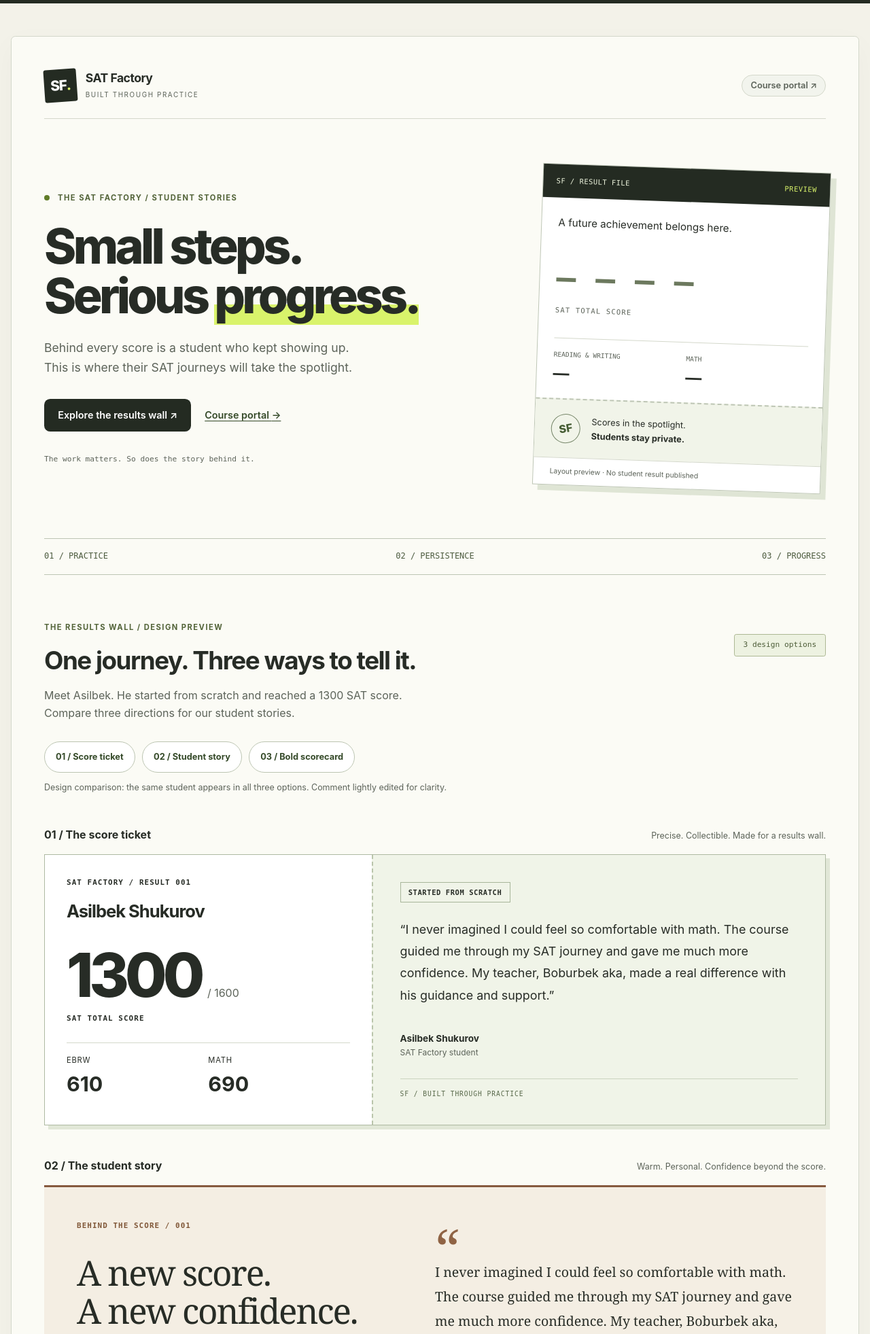
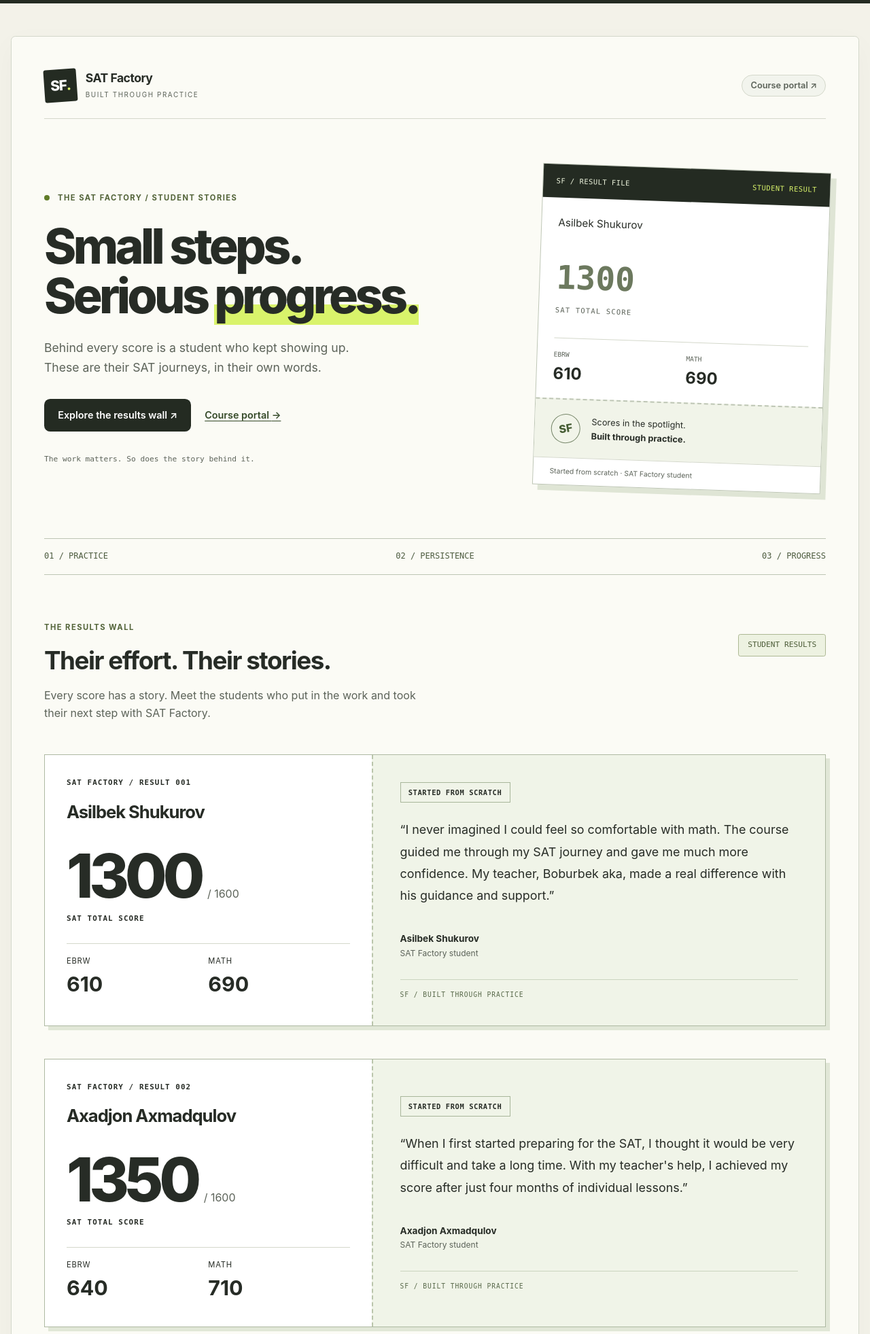
Before and after one commit to Boburbek0717/Student_Attendance_App, a FastAPI app: page / in a window 1280 px wide. Shown: the top 1963 px of the page at 68% size. Run offline with FastAPI, Linux system fonts and the light colour scheme; parts of the project's set-up code (start-up, migrations or seed data) failed here and were passed over.

Commit message:
Select score tickets and add two student results

```diff
--- a/app/static/style.css
+++ b/app/static/style.css
@@ -230,3 +230,6 @@ nav[aria-label="Lesson history pages"] { display: flex; flex-wrap: wrap; align-i
  .bold-score-row { gap:1rem; } .bold-quote { gap:.8rem; }
  .result-options a { flex:1 1 auto; text-align:center; }
 }
+
+/* Selected score-ticket gallery. */
+.ticket-score-panel h3 { margin:1rem 0; font-size:1.6rem; letter-spacing:-.04em; }
--- a/app/templates/base.html
+++ b/app/templates/base.html
@@ -4,7 +4,7 @@
     <meta charset="UTF-8">
     <meta name="viewport" content="width=device-width, initial-scale=1">
     <title>{% block title %}SAT Factory{% endblock %}</title>
-    <link rel="stylesheet" href="{{ url_for('static', path='/style.css') }}?v=results-preview-1">
+    <link rel="stylesheet" href="{{ url_for('static', path='/style.css') }}?v=score-tickets-2">
 </head>
 <body>
     <a class="skip-link" href="#main-content">Skip to content</a>
--- a/app/templates/index.html
+++ b/app/templates/index.html
@@ -6,7 +6,7 @@
     <div class="hero-copy">
         <p class="eyebrow"><span class="status-dot" aria-hidden="true"></span> THE SAT FACTORY / STUDENT STORIES</p>
         <h1 id="welcome-heading">Small steps.<br>Serious <span>progress.</span></h1>
-        <p class="page-intro">Behind every score is a student who kept showing up. This is where their SAT journeys will take the spotlight.</p>
+        <p class="page-intro">Behind every score is a student who kept showing up. These are their SAT journeys, in their own words.</p>
         <div class="hero-actions">
             <a class="button" href="#results">Explore the results wall <span aria-hidden="true">↗</span></a>
             {% if user %}<a class="text-action" href="/{{ user.role }}">Go to my dashboard</a>
@@ -14,51 +14,41 @@
         </div>
         <p class="hero-footnote">The work matters. So does the story behind it.</p>
     </div>
-    <aside class="result-ticket" aria-label="Preview of a future anonymous result card">
-        <div class="ticket-top"><span>SF / RESULT FILE</span><span>PREVIEW</span></div>
+    <aside class="result-ticket" aria-label="Featured result: Asilbek Shukurov">
+        <div class="ticket-top"><span>SF / RESULT FILE</span><span>STUDENT RESULT</span></div>
         <div class="ticket-body">
-            <p class="ticket-label">A future achievement belongs here.</p>
-            <div class="score-placeholder" aria-label="Score not yet published">— — — —</div>
+            <p class="ticket-label">Asilbek Shukurov</p>
+            <div class="score-placeholder">1300</div>
             <p class="ticket-caption">SAT TOTAL SCORE</p>
-            <div class="ticket-sections"><div><span>READING & WRITING</span><strong>—</strong></div><div><span>MATH</span><strong>—</strong></div></div>
+            <div class="ticket-sections"><div><span>EBRW</span><strong>610</strong></div><div><span>MATH</span><strong>690</strong></div></div>
         </div>
-        <div class="ticket-bottom"><span class="ticket-seal" aria-hidden="true">SF</span><p>Scores in the spotlight.<br><strong>Students stay private.</strong></p></div>
-        <p class="ticket-disclaimer">Layout preview · No student result published</p>
+        <div class="ticket-bottom"><span class="ticket-seal" aria-hidden="true">SF</span><p>Scores in the spotlight.<br><strong>Built through practice.</strong></p></div>
+        <p class="ticket-disclaimer">Started from scratch · SAT Factory student</p>
     </aside>
 </section>
 <div class="factory-strip" aria-label="Our focus"><span>01 / PRACTICE</span><span>02 / PERSISTENCE</span><span>03 / PROGRESS</span></div>
 <section id="results" class="results-section" aria-labelledby="results-heading">
-    {% set student_name = 'Asilbek Shukurov' %}
-    {% set student_quote = 'I never imagined I could feel so comfortable with math. The course guided me through my SAT journey and gave me much more confidence. My teacher, Boburbek aka, made a real difference with his guidance and support.' %}
-    <div class="section-heading"><div><p class="eyebrow">THE RESULTS WALL / DESIGN PREVIEW</p><h2 id="results-heading">One journey. Three ways to tell it.</h2></div><span class="development-label">3 design options</span></div>
-    <p class="section-intro">Meet Asilbek. He started from scratch and reached a 1300 SAT score. Compare three directions for our student stories.</p>
-    <nav class="result-options" aria-label="Result design options"><a href="#result-ticket">01 / Score ticket</a><a href="#result-story">02 / Student story</a><a href="#result-bold">03 / Bold scorecard</a></nav>
-    <p class="preview-note">Design comparison: the same student appears in all three options. Comment lightly edited for clarity.</p>
-
-    <section id="result-ticket" class="result-design" aria-labelledby="ticket-design-heading">
-        <div class="design-caption"><h3 id="ticket-design-heading">01 / The score ticket</h3><span>Precise. Collectible. Made for a results wall.</span></div>
-        <article class="student-ticket">
-            <div class="ticket-score-panel"><p class="result-kicker">SAT FACTORY / RESULT 001</p><h4>{{ student_name }}</h4><div class="result-total">1300<span>/ 1600</span></div><p class="result-kicker">SAT TOTAL SCORE</p><dl class="result-breakdown"><div><dt>EBRW</dt><dd>610</dd></div><div><dt>Math</dt><dd>690</dd></div></dl></div>
-            <div class="ticket-story-panel"><span class="journey-tag">STARTED FROM SCRATCH</span><blockquote>“{{ student_quote }}”</blockquote><p class="quote-credit">{{ student_name }}<span>SAT Factory student</span></p><div class="ticket-stamp" aria-hidden="true">SF / BUILT THROUGH PRACTICE</div></div>
-        </article>
-    </section>
-
-    <section id="result-story" class="result-design" aria-labelledby="story-design-heading">
-        <div class="design-caption"><h3 id="story-design-heading">02 / The student story</h3><span>Warm. Personal. Confidence beyond the score.</span></div>
-        <article class="student-editorial">
-            <div class="editorial-heading"><p class="result-kicker">BEHIND THE SCORE / 001</p><h4>A new score.<br>A new confidence.</h4><p class="editorial-name">{{ student_name }}</p><div class="journey-line"><span>Started from scratch</span><span aria-hidden="true">→</span><strong>1300 SAT</strong></div></div>
-            <div class="editorial-story"><span class="quote-symbol" aria-hidden="true">“</span><blockquote>{{ student_quote }}</blockquote><dl class="editorial-scores"><div><dt>SAT total</dt><dd>1300</dd></div><div><dt>EBRW</dt><dd>610</dd></div><div><dt>Math</dt><dd>690</dd></div></dl></div>
-        </article>
-    </section>
-
-    <section id="result-bold" class="result-design" aria-labelledby="bold-design-heading">
-        <div class="design-caption"><h3 id="bold-design-heading">03 / The bold scorecard</h3><span>High contrast. Score first. Unmistakably SAT Factory.</span></div>
-        <article class="student-bold">
-            <header><p class="result-kicker">SAT FACTORY / STUDENT SPOTLIGHT</p><span class="bold-monogram" aria-hidden="true">SF↗</span></header>
-            <div class="bold-score-row"><div class="bold-total">1300<span>SAT TOTAL / 1600</span></div><div class="bold-identity"><h4>{{ student_name }}</h4><p>Started from scratch.<br>Built through practice.</p><dl class="bold-breakdown"><div><dt>EBRW</dt><dd>610</dd></div><div><dt>Math</dt><dd>690</dd></div></dl></div></div>
-            <div class="bold-quote"><span class="result-kicker">IN HIS OWN WORDS</span><blockquote>“{{ student_quote }}”</blockquote></div>
-        </article>
-    </section>
+    {% set results = [{"name": "Asilbek Shukurov", "ebrw": 610, "math": 690, "tag": "STARTED FROM SCRATCH", "quote": "I never imagined I could feel so comfortable with math. The course guided me through my SAT journey and gave me much more confidence. My teacher, Boburbek aka, made a real difference with his guidance and support."}, {"name": "Axadjon Axmadqulov", "ebrw": 640, "math": 710, "tag": "STARTED FROM SCRATCH", "quote": "When I first started preparing for the SAT, I thought it would be very difficult and take a long time. With my teacher's help, I achieved my score after just four months of individual lessons."}, {"name": "Shoxjaxon Akramov", "ebrw": 610, "math": 600, "tag": "PERSISTENCE PAID OFF", "quote": "The SAT was a real challenge for me, and I didn't reach my target score on my first attempt. But I kept working hard, tried again, and earned a score high enough to qualify for a scholarship at a state university."}] %}
+    <div class="section-heading"><div><p class="eyebrow">THE RESULTS WALL</p><h2 id="results-heading">Their effort. Their stories.</h2></div><span class="development-label">STUDENT RESULTS</span></div>
+    <p class="section-intro">Every score has a story. Meet the students who put in the work and took their next step with SAT Factory.</p>
+    {% for result in results %}
+    <article id="result-{{ loop.index }}" class="student-ticket result-design" aria-labelledby="student-{{ loop.index }}">
+        <div class="ticket-score-panel">
+            <p class="result-kicker">SAT FACTORY / RESULT {{ '%03d' | format(loop.index) }}</p>
+            <h3 id="student-{{ loop.index }}">{{ result.name }}</h3>
+            <div class="result-total">{{ result.ebrw + result.math }}<span>/ 1600</span></div>
+            <p class="result-kicker">SAT TOTAL SCORE</p>
+            <dl class="result-breakdown"><div><dt>EBRW</dt><dd>{{ result.ebrw }}</dd></div><div><dt>Math</dt><dd>{{ result.math }}</dd></div></dl>
+        </div>
+        <div class="ticket-story-panel">
+            <span class="journey-tag">{{ result.tag }}</span>
+            <blockquote>“{{ result.quote }}”</blockquote>
+            <p class="quote-credit">{{ result.name }}<span>SAT Factory student</span></p>
+            <div class="ticket-stamp" aria-hidden="true">SF / BUILT THROUGH PRACTICE</div>
+        </div>
+    </article>
+    {% endfor %}
+    <p class="preview-note">Student comments lightly edited for clarity.</p>
 </section>
 <section class="portal-banner" aria-labelledby="portal-heading"><div><p class="eyebrow">ALREADY PART OF THE FACTORY?</p><h2 id="portal-heading">Your next lesson is waiting.</h2><p>Check in, review attendance, and keep track of your lessons.</p></div>
 {% if user %}<a class="button" href="/{{ user.role }}">Go to my dashboard</a>{% else %}<a class="button" href="/login">Log in to the course portal <span aria-hidden="true">→</span></a>{% endif %}
```
Also changed, not shown: docs/product-backlog.md (+8 -0 lines), README.md.
